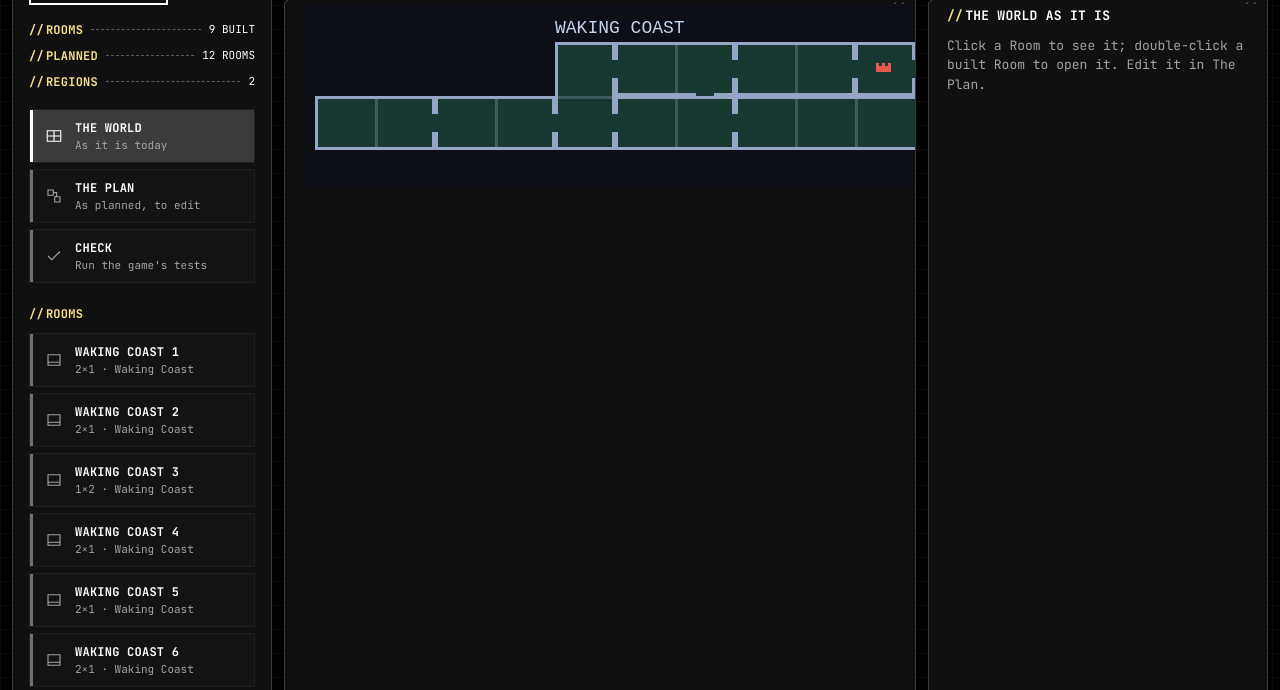
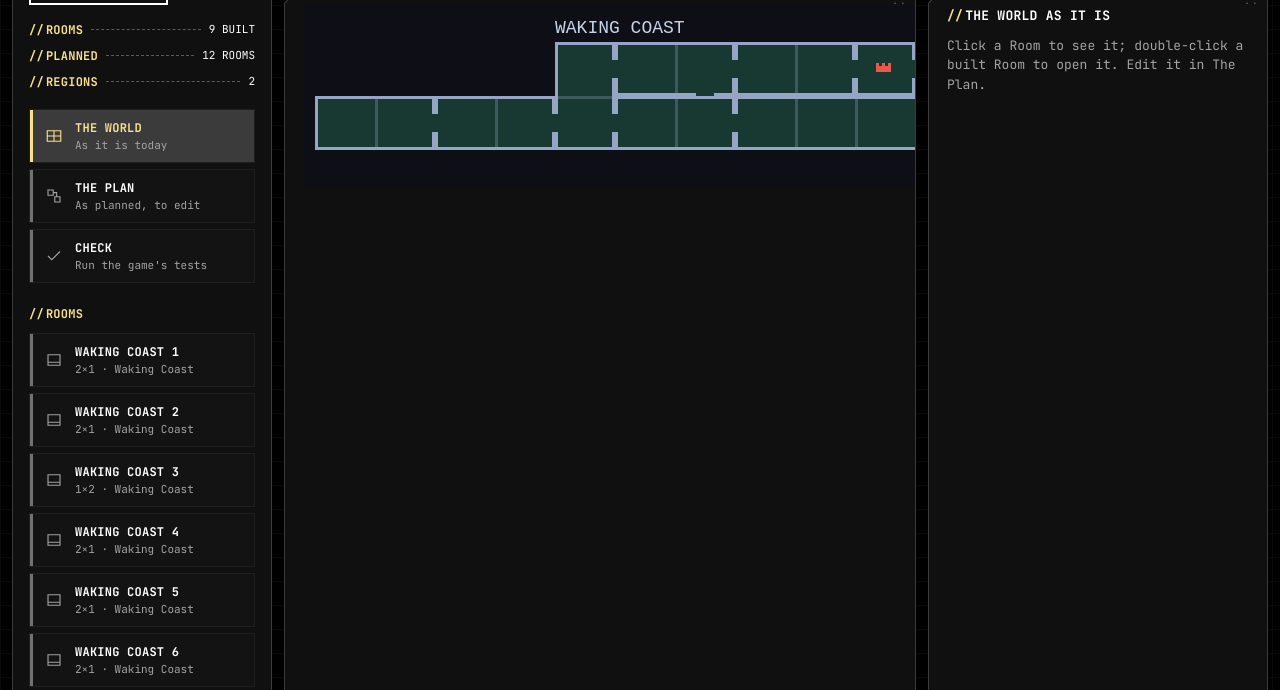
Before and after one commit to andrewgilliland/awash, a website built with Vite: page tools/world-editor/index.html in a window 1280 px wide. Shown: the part 67-757 px from the top of the page. Built offline with nearby package versions, Linux system fonts and the light colour scheme; files whose address does not match are found by name.

Commit message:
feat: the World editor's active card is amber: its bar, title and icon
Co-Authored-By: Claude Opus 5.5 <noreply@anthropic.com>

```diff
--- a/tools/world-editor/src/style.css
+++ b/tools/world-editor/src/style.css
@@ -213,7 +213,7 @@ main { display: grid; grid-template-columns: 1fr 340px; gap: 12px; min-height: 0
 #sidebar > .label { margin: 14px 0 2px; }
 
 /* A card: a bar down its left, an icon, a bold title and a grey line under it. The card for where
-   you are is lit, its bar white; hovering another lifts its background. */
+   you are is lit, its bar, title and icon amber; hovering another lifts its background. */
 .cards { display: grid; gap: 6px; margin-top: 10px; }
 #sidebar > .label + .cards { margin-top: 0; }
 .card {
@@ -240,8 +240,9 @@ main { display: grid; grid-template-columns: 1fr 340px; gap: 12px; min-height: 0
 .card-title { font-weight: 700; font-size: 12px; }
 .card-sub { font-weight: 400; font-size: 11px; color: var(--muted); text-transform: none; letter-spacing: 0; }
 .card.lit { background: #3b3b3b; }
-.card.lit::before { background: var(--fg); }
-.card.lit svg { opacity: 1; }
+.card.lit::before { background: var(--accent); }
+.card.lit .card-title { color: var(--accent); }
+.card.lit svg { opacity: 1; stroke: var(--accent); }
 .card:hover:not(.lit):not(:disabled) { background: #252525; }
 .card:disabled { opacity: 0.7; }
 
```
